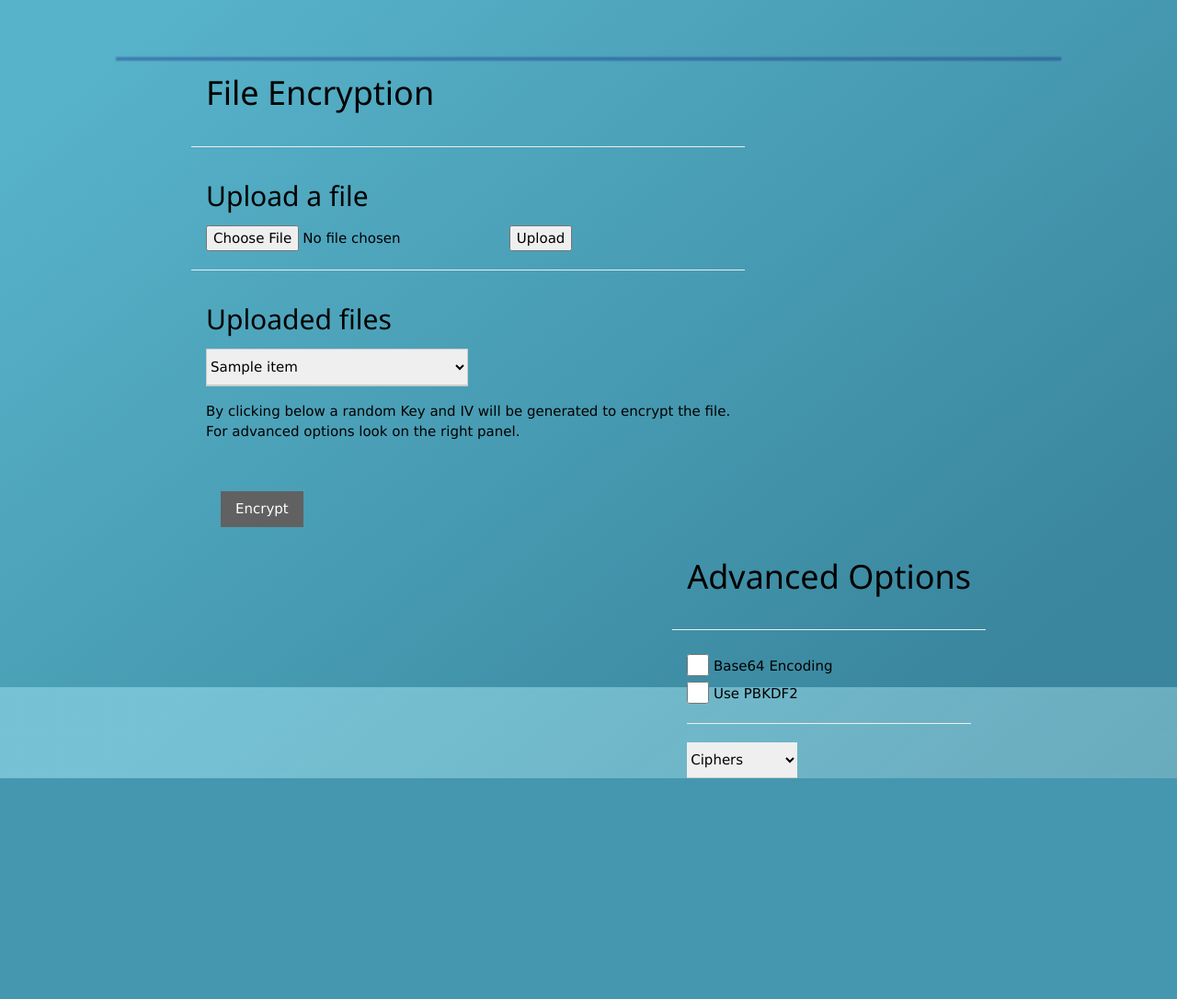
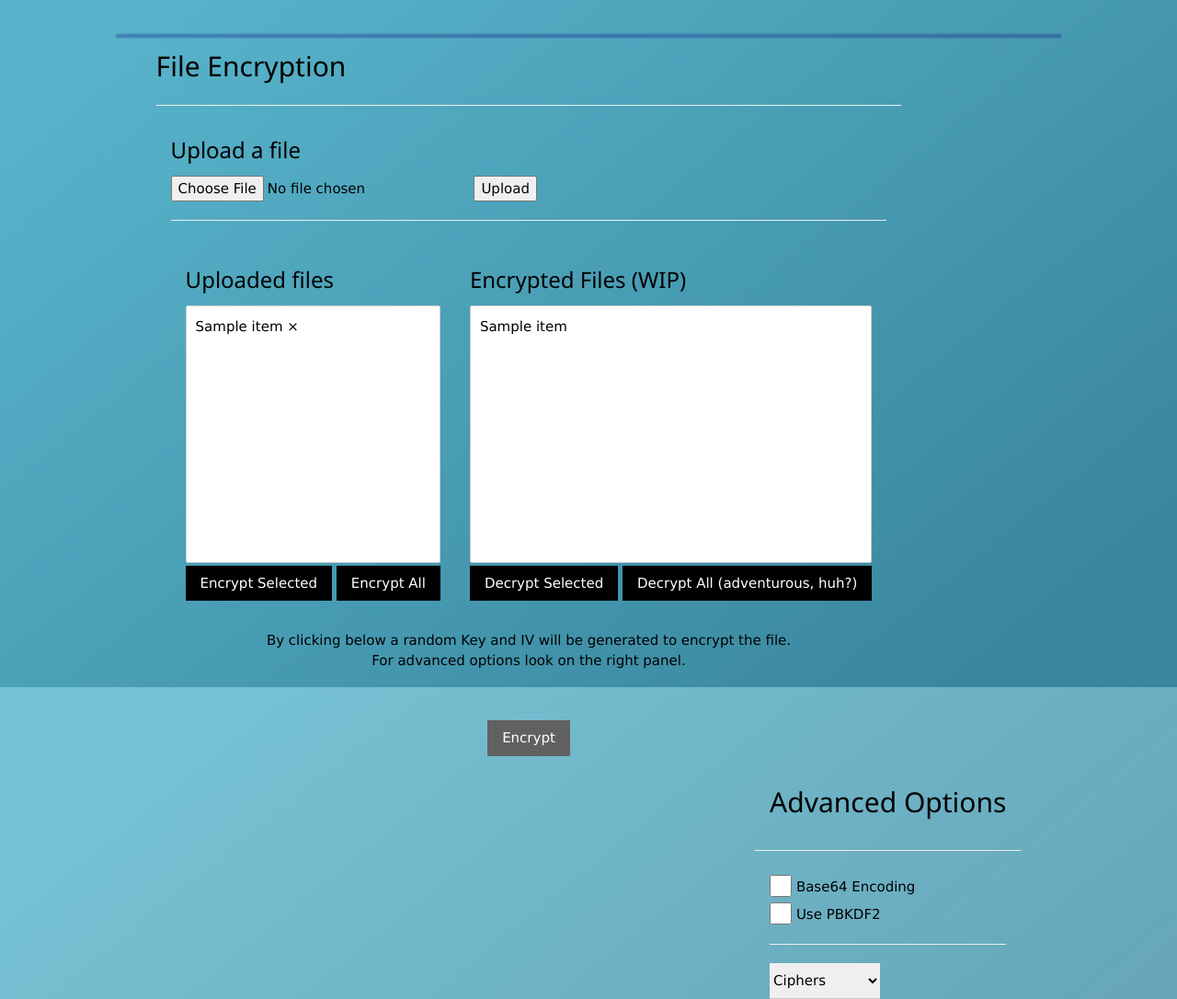
Before and after one commit to hoakbuilds/kryptomancer, a Python web app: template templates/file_crypter.html in a window 1280 px wide. Shown: the part 53-1139 px from the top of the page at 92% size. Before the commit the page ends 899 px from the top, so only its background shows below. Run offline with Jinja, Linux system fonts and the light colour scheme; the template is opened without the code that fills it: most values are stand-ins (such as "Sample title", 1, 10 or a date in 2020).

Commit message:
adicionei tabela para mostrar ficheiros encriptados e botoes para adicionar funcionalidades

```diff
--- a/static/main.css
+++ b/static/main.css
@@ -9,6 +9,13 @@ body, html {
     background-image: linear-gradient(141deg, #58d2df8c 10%, #27909c7e 90%);
 }
 
+select {
+  padding: 4px;
+}
+option{
+  padding: 4px 10px 4px 10px;
+  border-bottom: 1px #27919c;
+}
 /* Style tab links */
 
 .tablink {
@@ -37,13 +44,13 @@ body, html {
 
 /* Style main container */
 .container {
-  padding-right: 5%;
-  padding-left:  5%;
+  padding-right: 2%;
+  padding-left:  2%;
   background-color: rgba(255, 255, 255, 0.8);
   box-shadow: 0 0 2px 2px rgba(20, 18, 131, 0.342);
   width: 80%;
   max-width: 80%;
-  margin: 5% auto;
+  margin: 3% auto;
   overflow-wrap: break-word;
 }
 
--- a/templates/file_crypter.html
+++ b/templates/file_crypter.html
@@ -3,31 +3,42 @@
 {% block content %}
 
 <div class="w3-container w3-left">
-  <div class="w3-container">
-    <h1 class="w3"> File Encryption </h1>
-  </div>
+  <h2 class="w3"> File Encryption </h2>
   <hr>
   <div class="w3-container">
-    <h2 class="w3">Upload a file</h2>
+    <h3 class="w3">Upload a file</h3>
     <form method=post enctype=multipart/form-data>
       <input type=file name=file>
       <input type=submit value=Upload>
     </form>
+    <hr>
+    <div class="w3-panel w3-left">
+      <h3 class="w3">Uploaded files</h3>
+      <form id="files" action="/crypter/" method="POST">
+        <select type="file" class="w3-select w3-border" size="10" name="selected_files" enctype="multipart/form-data">
+          {% for item in listdir  %}
+            <option class="w3-list" value="{{item}}" name="selected_files">{{ item }} <span onclick="this.parentElement.style.display='none'" class="w3-bar-item w3-button w3-white w3-xlarge w3-right">×</span></option>
+          {% endfor %}
+        </select>
+        <br>
+        <input class="w3-btn w3-black w3-hover-white" type="submit" value="Encrypt Selected">
+        <input class="w3-btn w3-black w3-hover-white" type="submit" value="Encrypt All">
+      </form>
     </div>
-  <hr>
-  <div class="w3-container">
-    <h2 class="w3">Uploaded files</h2>
-    <ul class="w3-ul w3-border" style="width:50%">
-      <select class="w3-select">
-        {% for item in listdir  %}
-          <li class="w3-padding-small w3-hover-blue"><option value="{{item}}">{{ item }}</option></li>
+    <div class="w3-panel w3-right">
+      <h3 class="w3">Encrypted Files (WIP)</h3>
+      <form id="files" action="/crypter/" method="POST">
+        <select type="file" class="w3-select w3-border" size="10" name="selected_files" enctype="multipart/form-data">
+          {% for item in enc_files  %}
+            <option value="{{item}}" name="selected_files">{{ item }}</option>
           {% endfor %}
-        <li class="w3-padding-small w3-hover-red">Eve</li>
-        <li class="w3-padding-small w3-hover-green">Adam</li>
         </select>
-    </ul>
+        <br>
+        <input class="w3-btn w3-black w3-hover-white" type="submit" value="Decrypt Selected">
+        <input class="w3-btn w3-black w3-hover-white" type="submit" value="Decrypt All (adventurous, huh?)">
+      </form>
     </div>
-  <div class="w3-container">
+    <div class="w3-container w3-center">
       <p class="w3">By clicking below a random Key and IV will be generated to encrypt the file. <br>
             For advanced options look on the right panel.</p><br>
       <div class="w3-panel">
@@ -35,10 +46,11 @@
       </div>
   </div>
   </div>
+</div>
 
 <div class="w3-container w3-right">
   <div class="w3-container">
-    <h1 class="w3">Advanced Options</h1>
+    <h2 class="w3">Advanced Options</h2>
   </div>
   <hr>
   <div class="w3-container">
--- a/templates/index.html
+++ b/templates/index.html
@@ -7,7 +7,7 @@
     <h1 class="w3">Greetings adventurer,</h2>
     <hr>
     <p class="w3">I'm an OpenSSL wizard,
-    To help newcomers like you 'nto thee art of Cryptography, I make it simple 'n easy.<br>
+    To prevent newcomers like you from getting an arrow to the knee 'n these arts of Cryptography, I make it simple 'n easy.<br>
     The idea is to do things for you while explaining you what sort of dark magic is happening. <br>
       See you soon!</p>
   </div>
--- a/templates/password_gen.html
+++ b/templates/password_gen.html
@@ -4,9 +4,7 @@
 
 
 <div class="w3-container w3-left">
-    <div class="w3-container">
-        <h1 class="w3"> Pseudo Random Keygen </h1>
-    </div>
+    <h2 class="w3"> Pseudo Random Keygen </h2>
     <hr>
     <div class="w3-container w3-left">
         <div class="w3-container">
```
Also changed, not shown: kryptoflask/routes/routes.py (+40 -11 lines). Lines whose indentation alone changed are shown as unchanged.
